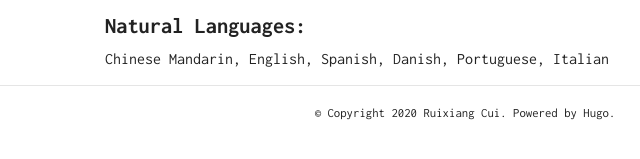
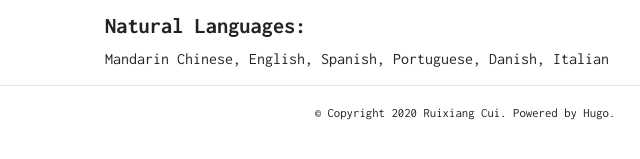
Before and after one commit to ruixiangcui/ruixiangcui.github.io, a plain HTML site: page index.html in a window 1280 px wide. Shown: the part 371-530 px from the top of the page, 175-815 px from the left. Drawn offline with nearby package versions, Linux system fonts and the light colour scheme.

Commit message:
rebuilding site Tue Nov 24 20:35:20 CET 2020

```diff
--- a/index.html
+++ b/index.html
@@ -59,7 +59,7 @@
 <p>My research interests lie in using machine learning and linguistic knowledge to enhance natural language understanding (NLU). I am particularly interested in meaning representations and interpretability of language models.</p>
 <p>I received my MSc degree in IT and Cognition at the University of Copenhagen. Before that, I got BA in Spanish at Jilin University. During the time, I was an exchange student in Linguistics at the Complutense University of Madrid.</p>
 <h3 id="natural-languages">Natural Languages:</h3>
-<p>Chinese Mandarin, English, Spanish, Danish, Portuguese, Italian</p>
+<p>Mandarin Chinese, English, Spanish, Portuguese, Danish, Italian</p>
 
 </div>
 
```
